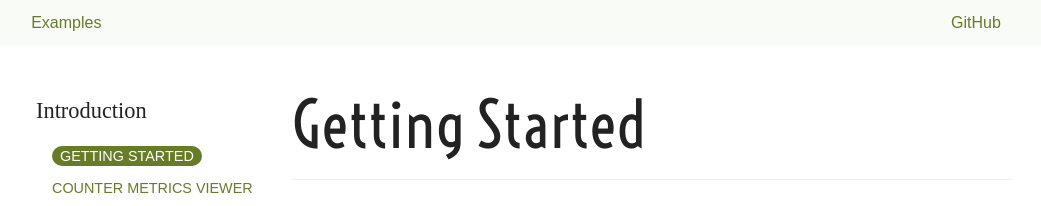
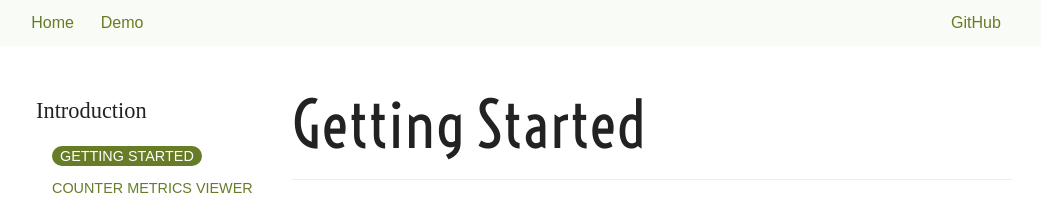
Before and after one commit to indrabasak/metrics-viewer, a Jekyll site: the page examples/index.html, which Jekyll copies as it is, in a window 1280 px wide. Shown: the top 206 px of the page, without its empty margins (124-1165 px from the left). Built offline with Jekyll 4.4.1, drawn with Linux system fonts in a browser that asks for light colours; nearby versions of some CDN libraries; some web fonts are replaced.

Commit message:
Modifying navigation links.

```diff
--- a/_layouts/default.html
+++ b/_layouts/default.html
@@ -15,7 +15,7 @@
     <![endif]-->
     <meta name="viewport" content="width=device-width, initial-scale=1, user-scalable=no">
 
-    <link rel="shortcut icon" type="image/png" href="{{ site.github.repository_url }}/src/images/logo-blue_40px.png"/>
+    <link rel="shortcut icon" type="image/png" href="{{ site.github.repository_url }}/examples/images/small-logo_40px.png"/>
 
 </head>
 <body>
--- a/examples/examples.html
+++ b/examples/examples.html
@@ -40,7 +40,8 @@
 <body>
 <div class='head'>
     <ul>
-        <li><a href='index.html'>Home</a></li>
+        <li><a href='https://indrabasak.github.io/metrics-viewer/'>Home</a></li>
+        <li><a href='index.html'>Doc</a></li>
         <li class='divider'>|</li>
         <li><a href='#' id='light-css' class='viewer active'>Light style</a></li>
         <li><a href='#' id='dark-css' class='viewer'>Dark style</a></li>
--- a/examples/index.html
+++ b/examples/index.html
@@ -27,7 +27,8 @@
 <nav>
     <div class='nav-inner'>
         <ul>
-            <li><a href='examples.html'>Examples</a></li>
+            <li><a href='https://indrabasak.github.io/metrics-viewer/'>Home</a></li>
+            <li><a href='examples.html'>Demo</a></li>
             <li class='github-small'><a href='https://github.com/indrabasak/metrics-viewer'>GitHub</a></li>
         </ul>
 
```
